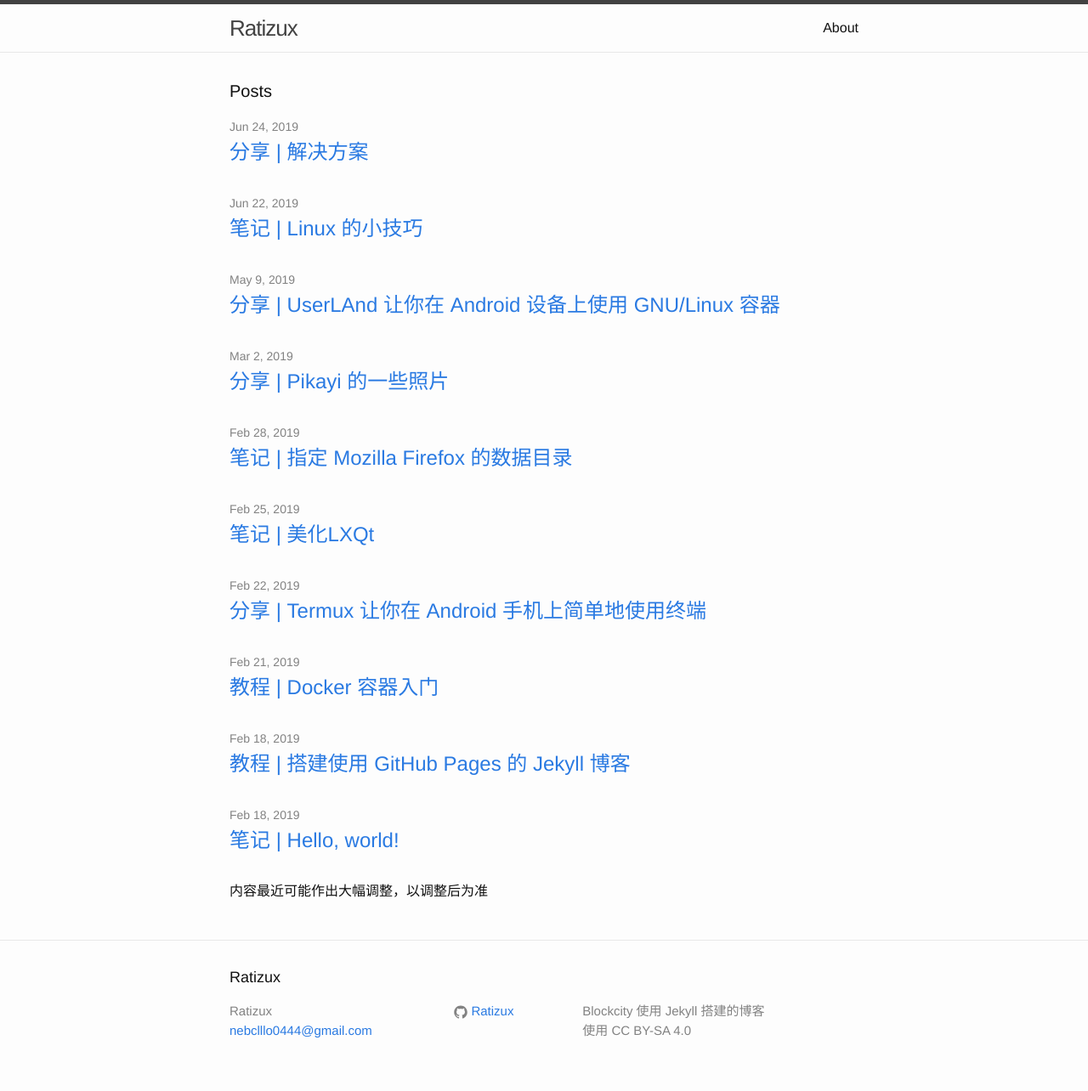
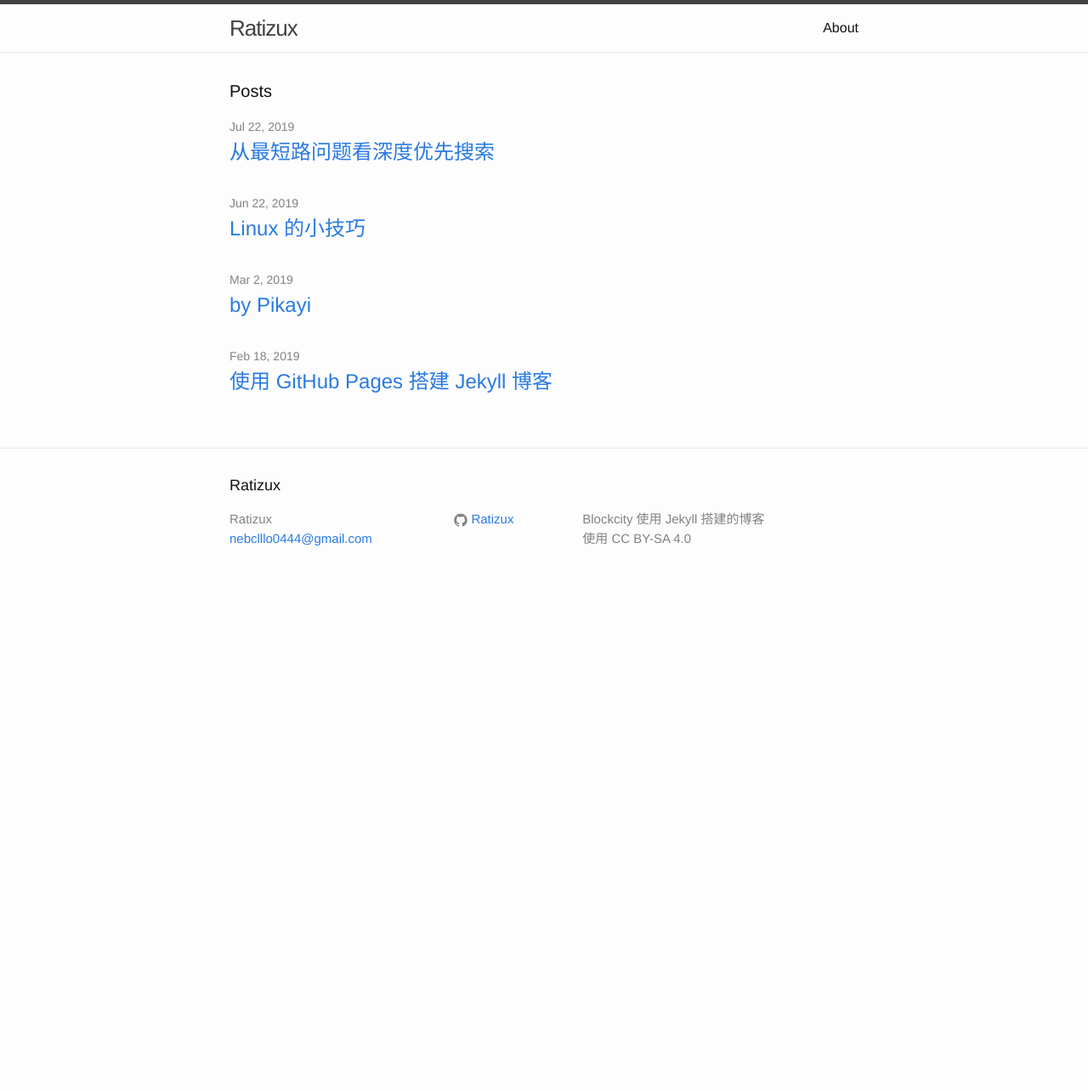
Before and after one commit to Ratizux/Ratizux.github.io, a Jekyll site: the page built from index.html, in a window 1280 px wide. Shown: the whole page at 85% size. Built offline with Jekyll 4.4.1, drawn with Linux system fonts in a browser that asks for light colours; after the commit the page ends 900 px from its top, so only the background shows below that; some of the changed lines change nothing that is shown.

Commit message:
Deleted useless things

````diff
--- a/_posts/2019-02-18-1.md
+++ b/_posts/2019-02-18-1.md
@@ -1,7 +1,61 @@
 ---
 layout: post
-title:  '笔记 | Hello, world!'
+title: '使用 GitHub Pages 搭建 Jekyll 博客'
 ---
-使用 Jekyll 搭建的静态博客
+使用 GitHub 提供的 GitHub Pages 可以轻松搭建博客，也无需较强的操作能力。
 
-你可以随时订阅我的Telegram频道 [NEBLK](https://t.me/neblk).
+登录 [GitHub](https://github.com/) ，新建一个名为"用户名.github.io"的库(repo)，就可以获得一个免费空间用来搭建博客。
+
+# 安装 Git 和 Jekyll
+
+首先安装Git：`sudo apt install git` 。
+
+把刚创建的库克隆到本地：`git clone https://github.com/用户名/用户名.github.io`，并进入目录（`用户名.github.io`）。
+
+执行`sudo apt install jekyll`(Ubuntu)或`sudo zypper in ruby2.6-rubygem-jekyll`(openSUSE)即可安装 Jekyll。
+
+初始化 Jekyll ：`jekyll new site && cd site && jekyll serve -w`。没问题的话，打开浏览器并进入<http://127.0.0.1:4000>就能正常看到博客了。
+
+# 撰写文章
+
+进入"_posts"文件夹，这是存放文章的地方。新建一个名为"年-月-日-标题.格式"的文章，建议使用 Markdown。例如，如果你在2019年2月18日用 Markdown 写了一篇文章，那么就把它命名为"2019-02-18-1.md"。
+
+打开我们刚创建的文档，输入头信息。
+
+```
+---
+layout: post
+title: '你想给这篇文章的名字'
+date: 写这篇文章的时间。例如"2019-02-18 21:31:16 +0800"
+---
+```
+
+获取时间可以用`date +%F\ %T\ %z`。当然也可以省略。
+
+接下来就是正文。修改完成后可以保存文件，修改一下上级目录里的"_config.yml"，填写一些必要的信息。顺便看一下<http://127.0.0.1:4000>中的变化是否令你满意。一切如预期发展，就可以提交改动了。
+
+关闭 Jekyll ，不要退出终端。现在你应该还在"用户名.github.io"文件夹里。接着执行以下命令:
+
+`git add --all`添加所有文件到本地库。
+
+`git config --global user.email 你的Email`配置电子邮件地址。
+
+`git config --global user.name 你的名字`配置用户信息。
+
+`git commit -m "提交信息"`添加提交信息。例如"新增了1篇文章"。
+
+`git push -u origin master`并按照提示输入 GitHub 帐号和密码，将改动提交到远程 GitHub 库。
+
+打开浏览器，进入"https://用户名.github.io"来看看效果。
+
+# 添加
+
+在"_posts"子文件夹里新建文件
+
+回到"用户名.github.io"文件夹，提交改动：
+
+`git add --all`添加所有改动。
+
+`git commit -m "提交信息"`添加注释。
+
+`git push -u origin master`并按照提示输入 GitHub 帐号和密码。
--- a/_posts/2019-02-18-2.md
+++ /dev/null
@@ -1,71 +0,0 @@
----
-layout: post
-title: '教程 | 搭建使用 GitHub Pages 的 Jekyll 博客'
----
-如果你想要搭建自己的博客，却没有资金使用昂贵的 VPS ，或者难以面对晦涩难懂的命令行，那么你可以用 GitHub Pages 作为免费空间并搭建博客。
-
-以下内容假设你在使用 Ubuntu 18.10 或 openSUSE Tumbleweed (其他发行版类似)，并且已经拥有一个 GitHub 帐号。
-
-首先，前往 [GitHub](https://github.com/) ，新建一个名为"你的用户名.github.io"的库(repo)。
-
-# 安装 Git 和 Jekyll
-
-如果你以前没有安装过 Git ，执行`sudo apt install git`来安装命令行 Git 。
-
-执行`git clone https://github.com/你的用户名/你的用户名.github.io`然后，`cd '你的用户名.github.io'`来进入你的 GitHub 库。
-
-`sudo apt install jekyll`(Ubuntu)或`sudo zypper in ruby2.6-rubygem-jekyll`(openSUSE)来安装 Jekyll 。为了方便，我们先`cd ..`退出目录，然后`jekyll new site && cd site && jekyll serve -w`。如果你现在打开浏览器并进入<http://127.0.0.1:4000>，你就能看到你的静态博客了。
-
-先别急。回到终端，按Ctrl+C停止Jekyll，再执行`cd ..`。此时如果你执行`ls`应当可以同时看到"site"和"你的用户名.github.io"两个文件夹。执行`cp -r site/* 你的用户名.github.io/`把site里的所有文件复制到GitHub本地库里。`cd 你的用户名.github.io && jekyll serve -w`，如果这时候<http://127.0.0.1:4000>能正常访问，你就可以把site文件夹删了。
-
-# 撰写文章
-
-进入"_posts"文件夹，你所有的文章都在里面。这篇教程中我们使用 Markdown 语法来写文章。新建一个名为"年-月-日-标题.格式"的文章。假设这篇文章是在2019年2月18日用 Markdown 写的，那么就把它命名为"2019-02-18-1.md"。
-
-打开我们刚创建的文档，输入头信息。
-
-```
----
-layout: post
-title: '你想给这篇文章的名字'
-date: 写这篇文章的时间。例如"2019-02-18 21:31:16 +0800"
----
-```
-
-获取当前时间的一个简便方法是在你的终端里执行`date +%F\ %T\ %z`，然后把输出的时间粘贴到那里。当然直接写年份-时间-日期或者省略不写（把日期写在文件名里）也不是不可以。
-
-头信息下面是正文部分。如果你还不会写 Markdown ，建议你参考[Markdown中文](http://www.markdown.cn/)。写完之后保存文件。现在你可以修改一下上级目录里的"_config.yml"，让它看起来像一个正式的博客。顺便看一下<http://127.0.0.1:4000>中的变化是否令你满意。如果一切都如预期发展，你现在就可以关闭文本编辑器和浏览器，在终端按Ctrl+C关闭Jekyll，然后你就可以把改动提交到GitHub库了。
-
-关闭 Jekyll ，不要退出终端。现在你应该还在"你的用户名.github.io"文件夹里。接着执行以下命令:
-
-`git add --all`添加所有文件到本地库。
-
-`git config --global user.email 你的Email`配置电子邮件地址。
-
-`git config --global user.name 你的名字`配置用户信息。
-
-`git commit -m "提交信息"`添加提交信息。例如"新增了1篇文章"。
-
-`git push -u origin master`并按照提示输入 GitHub 帐号和密码，将改动提交到远程 GitHub 库。
-
-打开浏览器，进入"https://你的用户名.github.io"即可看到你的博客。
-
-# 配置完成后做什么
-
-如果你之后想要继续写文章，只需要:
-
-打开终端，`cd 你的用户名.github.io`进入"你的用户名.github.io"文件夹。
-
-在"_posts"子文件夹里用你喜欢的语法写文章。
-
-回到"你的用户名.github.io"文件夹，执行"jekyll build"，生成静态网页。
-
-并和第一次操作时一样:
-
-`git add --all`添加所有文件到本地库。
-
-`git commit -m "提交信息"`添加提交信息。比如"新增了1篇文章"。
-
-`git push -u origin master`并按照提示输入 GitHub 帐号和密码，将改动提交到远程 GitHub 库。
-
-尽情享受 Jekyll 带来的便利吧！
--- a/_posts/2019-02-21-1.md
+++ /dev/null
@@ -1,48 +0,0 @@
----
-layout: post
-title: '教程 | Docker 容器入门'
----
-如果你是位 Linux 初学者，实践操作在所难免————比如安装 LNMP 之类的。但拿自己的工作环境做实验代价太大，使用 VPS 又会产生较大的开销。虚拟机是种不错的方案，但容器更轻量。
-
-# 使用 Docker 容器的优点
-
-- 与主系统共用一个内核，相对 VM 而言更快速，不会像 VM 那样明显的拖慢你的系统。
-- 大量镜像可供下载，你不再需要把时间浪费在安装系统上。(当然，你不能在 Docker 上练习操作系统的安装，因为镜像是开箱即用的。除非你做得到！)
-- 便于备份。失败了那就恢复重来。
-
-# 安装 openSUSE 容器
-
-确保 Docker 已安装并在运行(如果你使用 systemd 作为 init 系统(大部分发行版都是这样)，执行`sudo systemctl start docker`启动 Docker 。)
-
-`sudo docker pull opensuse`，下载 openSUSE 容器镜像。下载完成后执行`sudo docker run -dit --name container opensuse /bin/bash`创建并启动 openSUSE 容器。
-
-通俗的讲，`-dit`让容器后台运行，`--name`参数决定容器的命名。`opensuse`是镜像的名字，`/bin/bash`命令让 Bash 运行。
-
-`sudo docker attach container`来连接容器的虚拟终端。`zypper ref`刷新软件源，`zypper in 包名`来安装软件包，`zypper --help`查看帮助。
-
-# 安装软件
-
-Docker 镜像一般较精简，所以你要自行安装你需要的软件包。这里是一些建议:
-
-- `command-not-found`帮助你找到能提供指令的软件包。`cnf 命令`来使用，例如`cnf ssh`。
-- `vim`Vim 是一款优秀的终端下的编辑器。当然建议先看看 Vim 的教程，不然你可能连怎么退出 Vim 都不知道！
-- `w3m`命令行下的浏览器，有时候还挺有用的。虽然看上去很蠢！
-- `screenfetch`快速了解你的容器参数。
-
-# 基本管理
-
-`exit`来退出虚拟终端。因为终端的进程号为1，关闭终端后容器会自动关闭。
-
-`sudo docker ps`列出正在运行的容器
-
-`sudo docker ps -a`列出所有容器
-
-`sudo docker start 容器名`启动容器
-
-`sudo docker stop 容器名`停止容器
-
-`sudo docker attach 容器名`连接到容器的虚拟终端
-
-`sudo docker rm 容器名`删除容器
-
-如果 openSUSE 有问题，你可以参考 [openSUSE Wiki](https://zh.opensuse.org) 或者通过[链接](https://t.me/opensuse_cn)加入 openSUSE 的官方群组。如果你有能力，参考 [ArchWiki](https://wiki.archlinux.org) 也可以。
--- a/_posts/2019-02-22-1.md
+++ /dev/null
@@ -1,61 +0,0 @@
----
-layout: post
-title: '分享 | Termux 让你在 Android 手机上简单地使用终端'
----
-你是 GNU/Linux 用户吗？试试在 Andoroid 手机上使用 Termux 来让你找回"家的温暖"。
-
-(或者，你也可以试一下用 Linux Deploy 在 Android 手机上管理 chroot 容器。)
-
-你可以在 [F-Droid 的这个页面](https://f-droid.org/packages/com.termux/)下载 Termux 。完成后保持网络通畅并打开 Termux ，等待安装完成。目前，你无需科学上网就能连接 Termux 的官方软件源。如果不行，请试试使用代理。
-
-# 新手上路
-
-使用 Termux 时，你会发现很多操作都与电脑上的相似。即使对于新手，它也不是太难上手。
-
-如果需要，你可以看看 Linux 终端入门之类的教程。
-
-# 使用 Android 上的资源
-
-Termux 提供了一个指令：`termux-setup-storage`。执行后，你就能在主目录发现一个链接到内置存储的文件。
-
-# 安装 Vim
-
-Vim 是终端下的一款强大的编辑器。执行`apt install vim -y`或`pkg in vim -y`来安装 Vim。
-
-# 修改系统配置
-
-进入终端后执行`cd ../usr/etc/`进入存放大多数配置文件的目录。
-
-`motd`：你每次打开终端时显示的内容(问候语)。如果你不喜欢自带的问候语，你可以在这里修改。
-
-`bash.bashrc`：每次打开终端时执行的指令。如果你想让终端启动时自动执行事务或者想要缩写命令，编辑提示符，可以修改此文件。例如：
-
-- `alias "l"="ls"`将`ls`缩写为`l`。
-- 将`PS1='\$ '`改为`PS1='> '`以将提示符由`$`改为`>`。
-
-`apt/`：存放 apt 配置文件的目录。执行`vim apt/sources.list`来用 Vim 编辑软件源。如果你在中国大陆，你可以将软件源改为 TUNA 镜像站以达到加速的目的：
-
-- 进入Vim后，右滑打开菜单并长按"KEYBOARD"键启用虚拟按键。
-- 按I进入插入模式，像普通的文本编辑器一样操作，将`termux.net`改为`mirrors.tuna.tsinghua.edu.cn`。
-- 按ESC退出插入模式，输入`:x`保存文件并退出。
-- 执行`apt update`刷新软件源缓存。
-
-修改完毕后，建议执行`cd`切换到主目录以确保你不会把文件放到错误的地方。
-
-# 安装 Clang 编译器并编译 C++ 程序
-
-执行`apt install clang`或`pkg in clang`来安装 Clang 。
-
-确保已经打开虚拟按键(右滑打开菜单并长按"KEYBOARD"键启用)或连接物理键盘，否则可能无法退出 Vim 。执行`vim hello.cpp`，按 I 进入插入模式，输入以下代码：
-
-```
-#include<iostream>
-using namespace std;
-int main()
-{
-cout<<"Hello, world!\n";
-return 0;
-}
-```
-
-完成后，按 ESC 退出插入模式。输入`:x`保存并退出，执行`clang -o hello hello.cpp`并执行`./hello`，程序应该会输出`Hello, world!`。这说明你的 Clang 编译器正常工作。
--- a/_posts/2019-02-25-1.md
+++ /dev/null
@@ -1,43 +0,0 @@
----
-layout: post
-title: '笔记 | 美化LXQt'
----
-用 LXQt+OpenBox 可以让你的古董电脑起飞(还是不行？试试IceWM。)
-
-LXQt 的默认预设并不美观。但如果你的电脑性能不足以使用 MATE DE 而不得不使用 LXQt ，你可能可以调教一下LXQt:
-
-# 安装主题 （如果你在使用 Lubuntu 18.10，可以跳过这一步。）
-
-OpenBox 主题: Lubuntu Arc
-
-LXQt 主题: Ambiance
-
-图标包: Papirus-Dark
-
-字体: ubuntu
-
-# 配置
-
-打开 LXQt 配置中心，将 OpenBox 主题， LXQt 主题，图标包和字体设置好。
-
-右键面板上左下角的应用程序菜单，选择`配置"程序菜单"`，将图标设置为发行版图标(例如 Ubuntu 为`/usr/share/icons/Papirus/64x64/apps/distributor-logo-ubuntu.svg`)，文字设为发行版名称，可以让应用程序菜单看上去更美观。
-
-# 休眠快捷方式
-
-如果 LXQt 的电源管理不好用，你又希望用休眠代替关机来加快恢复速度，你可以这样做。
-
-在一个目录(建议是你的主目录)放置一个内容为`echo 你的密码|sudo -S systemctl hibernate`的脚本，给予可执行权限。
-
-在桌面上放置一个内容如下的桌面配置文件:
-
-```
-[Desktop Entry]
-Version=1.0
-Name=Systemd 快速休眠技术
-Comment=一发休眠让你爽到升天
-Exec=放置脚本的路径
-Icon=system-shutdown
-Type=Application
-```
-
-右键，勾选`Trust this executeable`。你就可以通过快捷方式快速启动休眠了。
--- a/_posts/2019-02-28-1.md
+++ /dev/null
@@ -1,28 +0,0 @@
----
-layout: post
-title: '笔记 | 指定 Mozilla Firefox 的数据目录'
----
-Mozilla Firefox 提供了指定数据目录的功能。看似不起眼，但你可以通过这个功能实现很多新玩法。
-
-# 随身携带 Firefox
-
-- 在U盘上创建一个文件夹，用来存放 Firefox 数据。或者，你也可以把你主文件夹里的`.mozilla`复制过去。
-- 执行`firefox --profile 文件夹名`。你可以写一个脚本来做到一键启动。
-- 如果你想创建一个专用的 Firefox 配置文件，也可以这么做！
-- 或者你不想在每台公用电脑系统上都安装 Firefox ，你可以从 Mozilla Firefox 官网下载二进制文件，放在U盘里运行。看下面！
-
-# 真正做到随身携带的 Firefox
-
-- 从 Mozilla 下载 Firefox 二进制文件(推荐使用ESR版本)，放在一个目录下，比如firefox/。
-- 在这个目录外面再套一个目录，并创建一个数据目录，如mozilla/。
-- 在目录中执行`firefox/firefox --profile mozilla/`。也可以写成脚本。
-
-# 完全无痕的Firefox
-
-
-```
-#!/bin/bash
-mkdir firefox-profile-dir
-firefox --profile firefox-profile-dir
-rm -rf firefox-profile-dir
-```
--- a/_posts/2019-03-02-1.md
+++ b/_posts/2019-03-02-1.md
@@ -1,10 +1,10 @@
 ---
 layout: post
-title: '分享 | Pikayi 的一些照片'
+title: 'by Pikayi'
 ---
-摄影爱好者 Pikayi 拍摄的一些照片。你可以订阅他的 Telegram 频道:[某不科学的404膜法小恐龙](https://t.me/mofa404)。
+Telegram 频道:[某不科学的404膜法小恐龙](https://t.me/mofa404)。
 
-使用 CC BY-SA 4.0 。图片已经过压缩处理，你可以点击图片下方的链接下载原图
+在 CC BY-SA 4.0 下发布。
 
 ![1]({{site.url}}/res/1.jpeg)
 
--- a/_posts/2019-05-09-1.md
+++ /dev/null
@@ -1,19 +0,0 @@
----
-layout: post
-title: '分享 | UserLAnd 让你在 Android 设备上使用 GNU/Linux 容器'
----
-一个运行于 Android 上的容器管理器。
-
-有想到 Linux Deploy 吗？
-不同的是， Linux Deploy 默认使用 Chroot 容器，而 UserLAnd 使用 PRoot。这样带来的好处就是无需 Root 权限。
-最近，为 Android 设备获取 Root 权限越来越困难，所以这一特性尤其有价值。
-
-UserLAnd 使用相对 Linux Deploy 更美观的前端，令人耳目一新。不过官方支持的发行版很少。
-
-你可以只安装某一个或几个软件，UserLAnd 会自动配置一个 Debian 容器来运行它们。
-或者，你也可以安装一个桌面环境。这样体验会和 Linux Deploy 差不多。
-如果你选择安装桌面环境，建议安装 VNC Viewer 或 XServer XSDL。
-
-缺点就是国内下载容器 RootFS (通俗来讲类似系统镜像，不过是半配置好的) 的时候很慢。
-
-如果你准备好试一试了，[此处](https://f-droid.org/en/packages/tech.ula/)是 UserLAnd 的 F-Droid 下载页。
--- a/_posts/2019-06-22-1.md
+++ b/_posts/2019-06-22-1.md
@@ -1,6 +1,6 @@
 ---
 layout: post
-title: '笔记 | Linux 的小技巧'
+title: 'Linux 的小技巧'
 ---
 # 用 Wget 下载网页
 
--- a/_posts/2019-06-24-1.md
+++ /dev/null
@@ -1,13 +0,0 @@
----
-layout: post
-title: '分享 | 解决方案'
----
-**个人体验，仅供参考。**
-
-# 桌面操作系统
-
-如果你不是位 GNU/Linux 老鸟，那么 `Manjaro` 、 `Ubuntu` 、 `Solus` 或者 `KDE neon` 这类的新手友好型发行版也许比较适合你。
-
-相对来说，`openSUSE` 、 `Debian` 和 `Fedora` 就更能在不同场合下发挥作用。
-
-`Arch` 和 `Gentoo Linux` 也被一些深度用户所喜爱。如果你想挑战自己，或者认为自己的技术炉火纯青，也可以试试 `Linux From Scratch`。
--- /dev/null
+++ b/_posts/2019-07-22-1.md
@@ -0,0 +1,85 @@
+---
+layout: post
+title: '从最短路问题看深度优先搜索'
+---
+有这样一个**矩阵**，指定 A、B 两点和一些障碍物。假设**只能向上、下、左、右四个方向移动**，求从 A 到 B 的**最短距离**。
+
+![bfs]({{site.url}}/res/bfs.png)
+
+一种很容易想到的解法就是以 A 为中心依次标记到 A 的最短距离。
+
+![bfs-begin]({{site.url}}/res/bfs-begin.png)
+
+那么很明显，从 A 到 B 最短要走 8 格。
+
+深搜的一种应用，就是最短路问题。
+
+# 队列
+
+深度优先搜索一般用队列来维护。队列，一种特殊的数据结构，具有"先进先出"的特性，即**先被压入队列的元素，必定先被弹出**。正是这种特性让深搜得以用队列轻松实现。
+
+```
+定义：queue <int> a;
+插入队尾：a.push(x);
+删除队首：a.pop();
+查询队尾：a.back();
+查询队首：a.front();
+查询长度：a.size();
+查询是否为空：a.empty();
+```
+
+于是我们可以定义三个队列：`px`、`py`、`x`，用来记录要将第几行，第几列的数据设为几。
+
+由于先进先出的特性，向队列中压入元素并不会打乱原有元素的顺序。这样才能保证设置数据（也就是最短距离）的顺序是从小到大的。
+
+此外，还要设置一个整数二维数组来存放每个方格离 A 的最短距离，和一个布尔型数组来标记某个方格是否是可修改的以此避免重复的搜索并避开障碍。
+
+# 思路
+
+设置一个条件为队列非空的循环，每次从队列中读取并弹出"坐标"和"距离"数据。
+
+之后，设置好指定"坐标"的"距离"数据。然后分别检查四个方向的方格是否是可修改的：如果是，就设定指定"坐标"的"距离"为当前所在方格的"距离"+1。
+
+循环结束后，直接输出 B 坐标的"距离"即可。
+
+# 代码
+
+```
+#include <iostream>
+#include <queue> //这里要用到队列，所以要加上队列的头文件。
+using namespace std;
+int main()
+{
+    queue <int> px,py,x; //定义队列。
+
+    px.push(0);py.push(0);x.push(0); //将 A 点加入队列。"距离"为0，因为A到自身的距离肯定是0。
+
+    int posx,posy,dt; //定义循环中使用的"坐标"和"距离"数据，免得再一次次读取。
+    int b[5][5];bool lock[5][5]={false}; //设置整数和布尔二维数组。此例矩阵的规格是5*5，所以数组大小也不能小于它。
+
+    lock[1][0]=true;lock[1][1]=true;lock[1][2]=true;lock[1][3]=true; //记录障碍物。
+
+    while(!x.empty()) //循环条件是队列非空。因为这三个队列的操作是同步的，所以只需要判断一个就可以。
+    {
+        posx=px.front();px.pop(); //从队列中读入数据。
+        posy=py.front();py.pop();
+        dt=x.front();x.pop();
+
+        b[posx][posy]=dt; //设定指定"坐标"的"距离"数据。
+
+        dt++; //"距离"+1。
+
+        if(!lock[posx-1][posy] && posx-1>=0 && posx-1<=4 && posy>=0 && posy<=4) //判断方格是否可修改且不越界。
+        {px.push(posx-1);py.push(posy);x.push(dt);lock[posx-1][posy]=true;} //加入队列，别忘记标记方格为不可修改。
+        if(!lock[posx+1][posy] && posx+1>=0 && posx+1<=4 && posy>=0 && posy<=4)
+        {px.push(posx+1);py.push(posy);x.push(dt);lock[posx+1][posy]=true;}
+        if(!lock[posx][posy-1] && posx>=0 && posx<=4 && posy-1>=0 && posy-1<=4)
+        {px.push(posx);py.push(posy-1);x.push(dt);lock[posx][posy-1]=true;}
+        if(!lock[posx][posy+1] && posx>=0 && posx<=4 && posy+1>=0 && posy+1<=4)
+        {px.push(posx);py.push(posy+1);x.push(dt);lock[posx][posy+1]=true;}
+    }
+    cout<<b[2][2]; //直接输出B的坐标即可。
+    }
+```
+
+这是深搜的最简单实现。当然，有相当大的优化空间。比如检测到 B 所在的方格已经被搜索过后直接结束循环，或者同时从 A、B 两点开始搜索。这就是算法的精巧之处。
--- a/index.html
+++ b/index.html
@@ -19,6 +19,5 @@
   </ul>
 
 <!--  <p class="rss-subscribe">subscribe <a href="{{ "/feed.xml" | prepend: site.baseurl }}">via RSS</a></p> -->
-<p>内容最近可能作出大幅调整，以调整后为准</p>
 
 </div>
````
Also changed, not shown: res/bfs-begin.png (added), res/bfs.png (added), 1 other file.
